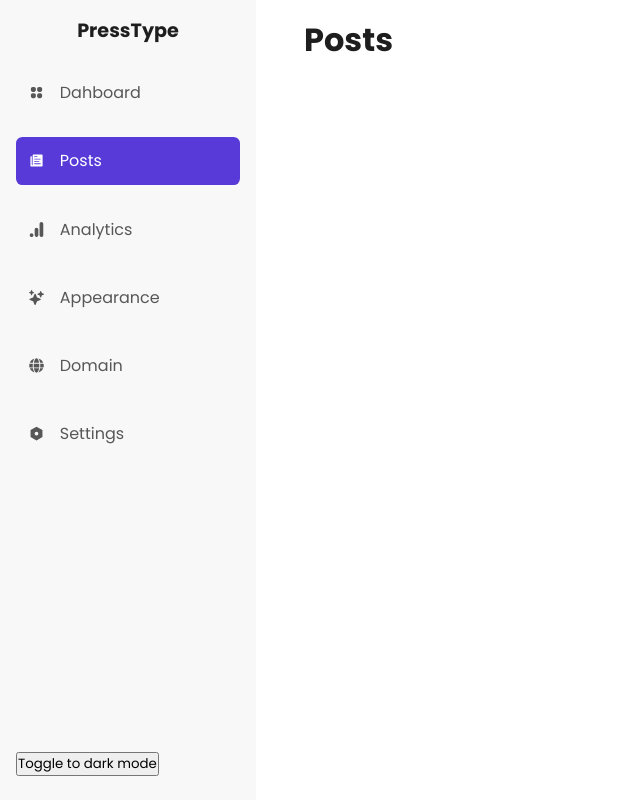
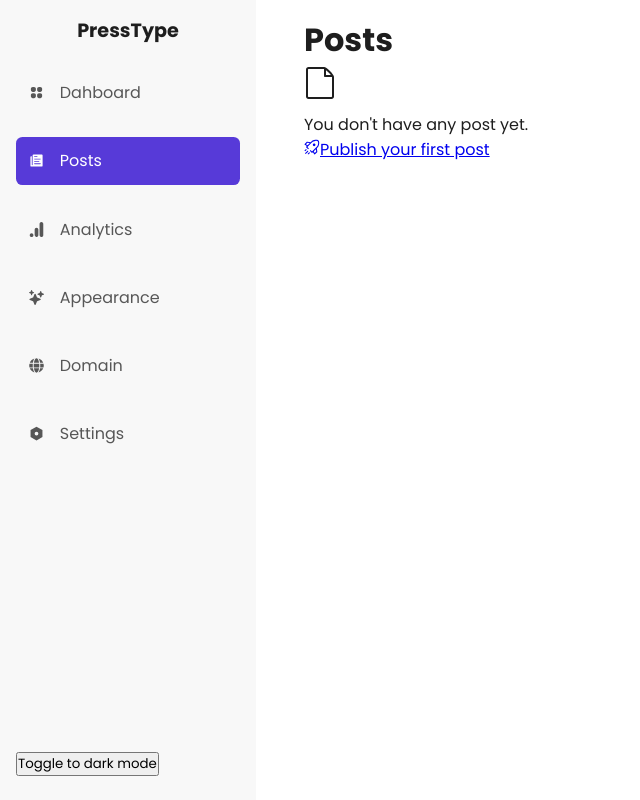
Before and after one commit to akinloluwami/presstype, a Next.js app: page /posts in a window 1280 px wide. Shown: the whole page, without its empty margins (0-640 px from the left). Built offline with nearby package versions, Linux system fonts and the light colour scheme.

Commit message:
added no post component

```diff
--- a/pages/posts/index.tsx
+++ b/pages/posts/index.tsx
@@ -1,8 +1,13 @@
+import NoPost from "@/components/dashboard/no_post/NoPost";
 import DashboardLayout from "@/layouts/dashboard_layout";
 import React from "react";
 
 const Index = () => {
-  return <DashboardLayout page_name="Posts"></DashboardLayout>;
+  return (
+    <DashboardLayout page_name="Posts">
+      <NoPost />
+    </DashboardLayout>
+  );
 };
 
 export default Index;
```
